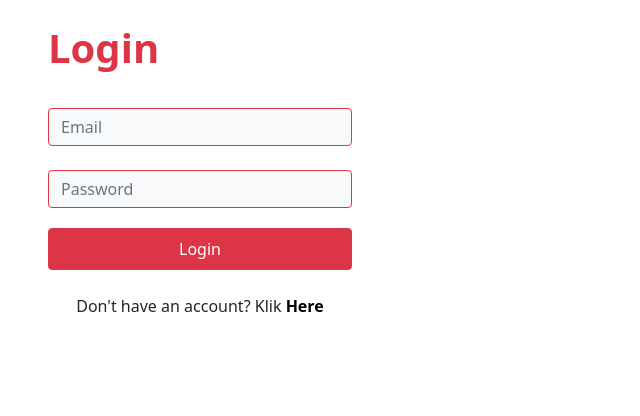
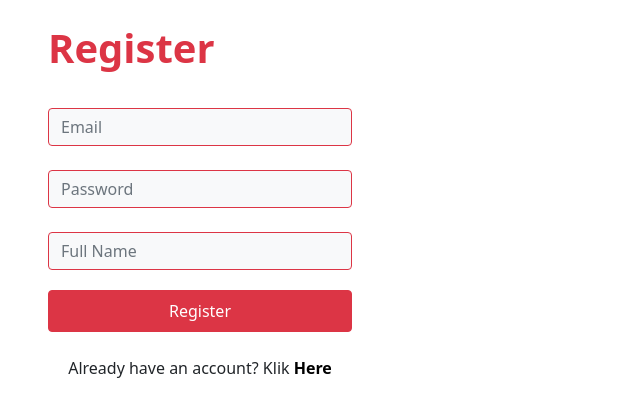
Before and after one commit to awooooool/waysBucks, a React (Create React App) app: page / in a window 1280 px wide. Shown: the top 416 px of the page, without its empty margins (0-640 px from the left). Built offline with nearby package versions, Linux system fonts and the light colour scheme.

Commit message:
add Register

```diff
--- a/src/App.js
+++ b/src/App.js
@@ -1,11 +1,11 @@
 import React from 'react';
-import Login from './Login';
+import Register from './Register';
 import 'bootstrap/dist/css/bootstrap.min.css';
 
 function App() {
   return (
     <div>
-      <Login />
+      <Register />
     </div>
   );
 }
--- a/src/Login.js
+++ b/src/Register.js
@@ -2,12 +2,12 @@ import React from 'react';
 import Button from 'react-bootstrap/Button'
 import InputGroup from 'react-bootstrap/InputGroup'
 import FormControl from 'react-bootstrap/FormControl'
-import './Login.css'
+import './Register.css'
 
-function Login() {
+function Register() {
     return (
     <div className='loginBox px-5'>
-        <h1 className='text-danger py-4 fw-bold'>Login</h1>
+        <h1 className='text-danger py-4 fw-bold'>Register</h1>
 
         <div className='loginInput d-flex flex-column'>
             <InputGroup className='py-1 mb-3'>
@@ -24,12 +24,18 @@ function Login() {
                     aria-label="Password"
                 />
             </InputGroup>
-            <Button variant="danger" className='px-3 py-2 mb-4'>Login</Button>
+            <InputGroup className='py-1 mb-3'>
+                <FormControl className='border border-danger bg-light'
+                    placeholder="Full Name"
+                    aria-label="Full Name"
+                />
+            </InputGroup>
+            <Button variant="danger" className='px-3 py-2 mb-4'>Register</Button>
         </div>
 
-        <center className='pb-4'>Don't have an account? Klik <a className='text-decoration-none text-black fw-bold' href='#register'> Here</a></center>
+        <center className='pb-4'>Already have an account? Klik <a className='text-decoration-none text-black fw-bold' href='#login'> Here</a></center>
     </div>
     );
 }
 
-export default Login;
+export default Register;
```
Also changed, not shown: src/Register.css (renamed from src/Login.css).
